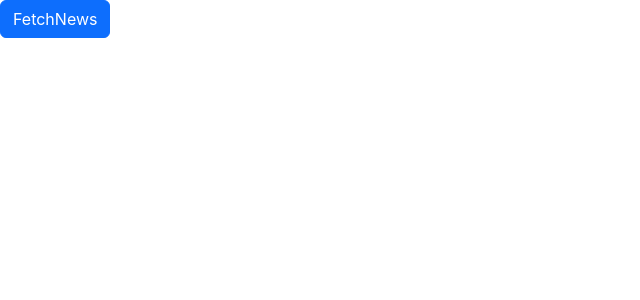
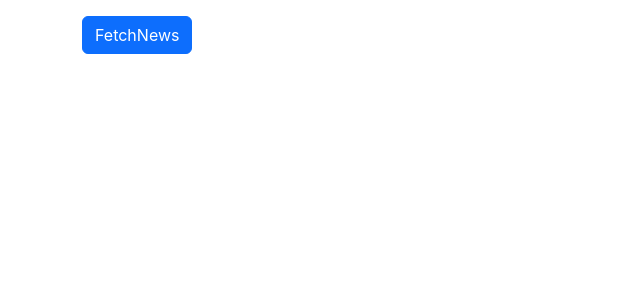
Before and after one commit to Shubhanshu28/livenews, a React (Create React App) app: page / in a window 1280 px wide. Shown: the top 300 px of the page, without its empty margins (0-640 px from the left). Built offline with nearby package versions, Linux system fonts and the light colour scheme.

Commit message:
Add styles in button

```diff
--- a/src/Components/FetchNews.jsx
+++ b/src/Components/FetchNews.jsx
@@ -1,11 +1,15 @@
-import React from 'react'
-import axios from 'axios'
+import React from "react";
+import axios from "axios";
 export default function FetchNews() {
   return (
     <>
-    <button className='btn btn-primary'>
-      FetchNews
-    </button>
+      <div className="container my-3">
+        <div className="row">
+          <div className="col-4">
+            <button className="btn btn-primary">FetchNews</button>
+          </div>
+        </div>
+      </div>
     </>
-  )
+  );
 }
```
